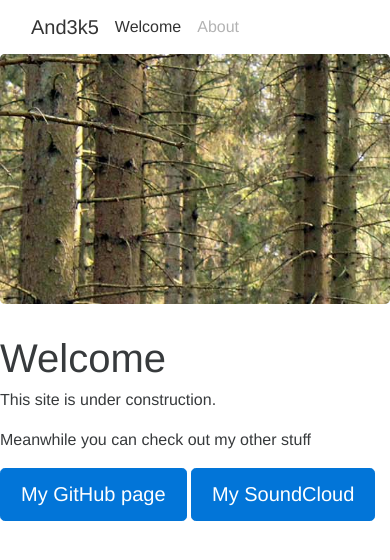
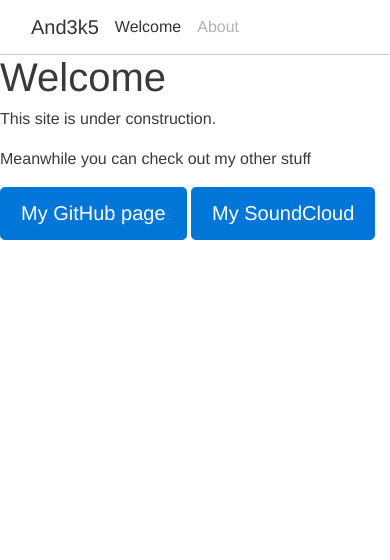
Before and after one commit to and3k5/and3k5.dk, a Jekyll site: the page built from index.html, in a window 390 px wide. Shown: the top 560 px of the page. Built offline with Jekyll 4.4.1, drawn with Linux system fonts in a browser that asks for light colours.

Commit message:
Responsive

```diff
--- a/css/main.css
+++ b/css/main.css
@@ -4,6 +4,7 @@
     background-size: cover;
     min-height:250px;
     background-attachment: fixed;
+    transition:height 100ms, min-height 100ms;
 }
 
 .bgoverlay {
@@ -14,3 +15,15 @@
     color:white;
     font-weight:500;
 }
+
+@media (max-width: 62em) {
+    .navbar {
+        border-bottom:solid 1px #CECECE;
+    }
+    .forest {
+        height:0px;
+        min-height:0px;
+        margin:0px !important;
+        padding:0px !important;
+    }
+}
```
